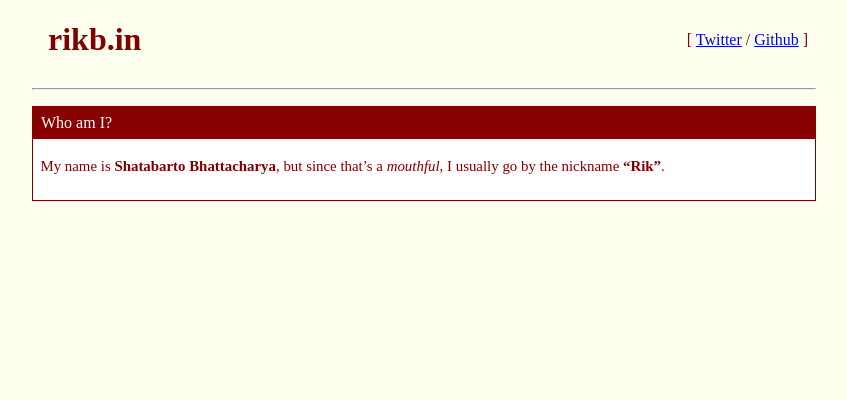
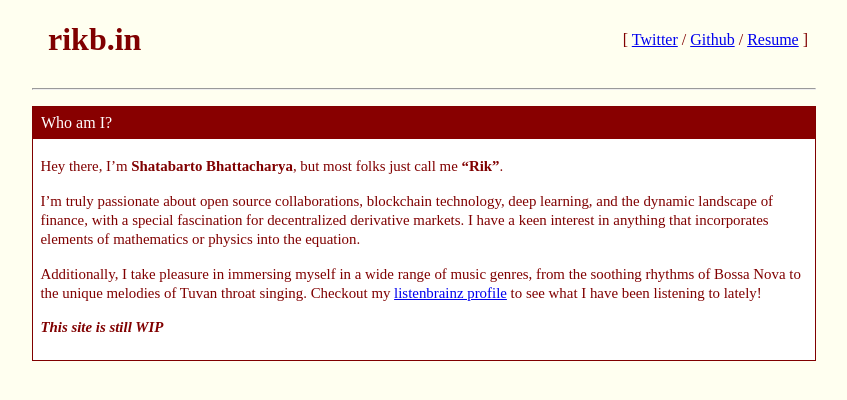
Before and after one commit to hrik2001/hrik2001.github.io, a Jekyll site: the page built from index.md, in a window 1280 px wide. Shown: the top 400 px of the page, without its empty margins (216-1063 px from the left). Built offline with Jekyll 4.4.1, drawn with Linux system fonts in a browser that asks for light colours.

Commit message:
feat: added resume

```diff
--- a/_includes/header.html
+++ b/_includes/header.html
@@ -4,7 +4,8 @@
         <nav style="margin-top: auto; margin-bottom: auto; margin-right: 0.5em;">
             [
             <a href="https://twitter.com/riksucks">Twitter</a> /
-            <a href="https://github.com/hrik2001">Github</a>
+            <a href="https://github.com/hrik2001">Github</a> /
+            <a href="/assets/ResumeBlockchain.pdf" target="_blank">Resume</a>
             ]
         </nav>
     </div>
--- a/index.md
+++ b/index.md
@@ -5,7 +5,19 @@ title: Home
 <div class="textbox">
   <p class="textbox-bar announce">Who am I?</p>
   <div class="textbox-content" markdown="1">
-My name is **Shatabarto Bhattacharya**, but since that's a *mouthful*, I usually go by the nickname **"Rik"**.
+Hey there, I'm **Shatabarto Bhattacharya**, but most folks just call me **"Rik"**.
+
+I'm truly passionate about open source collaborations, blockchain technology, deep learning, and the
+dynamic landscape of finance, with a special fascination for decentralized derivative markets. I have a
+keen interest in anything that incorporates elements of mathematics or physics into the equation.
+
+Additionally, I take pleasure in immersing myself in a wide range of music genres, from
+the soothing rhythms of Bossa Nova to the unique melodies of Tuvan throat singing.
+Checkout my [listenbrainz profile](https://listenbrainz.org/user/riksucks/stats/?range=this_year)
+to see what I have been listening to lately!
+
+_**This site is still WIP**_
+
   </div>
 </div>
 
```
Also changed, not shown: 1 other file.
